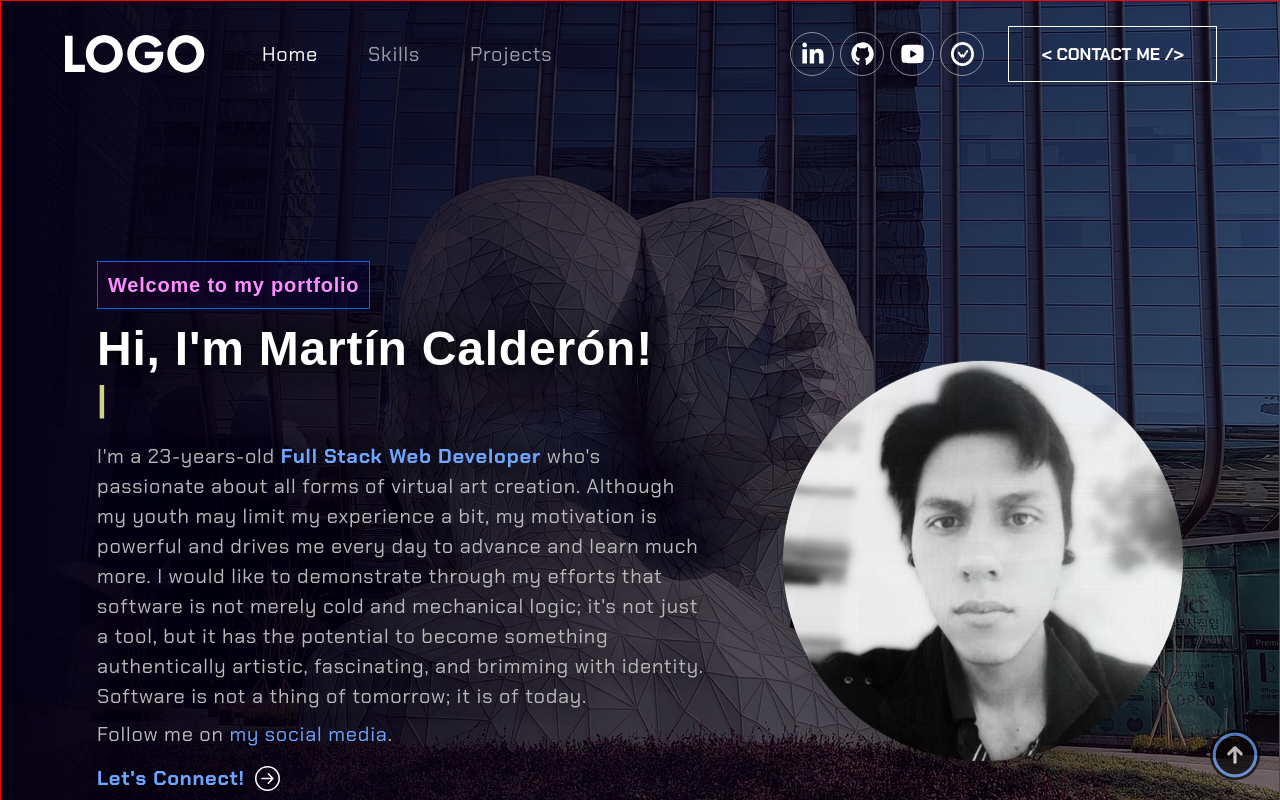
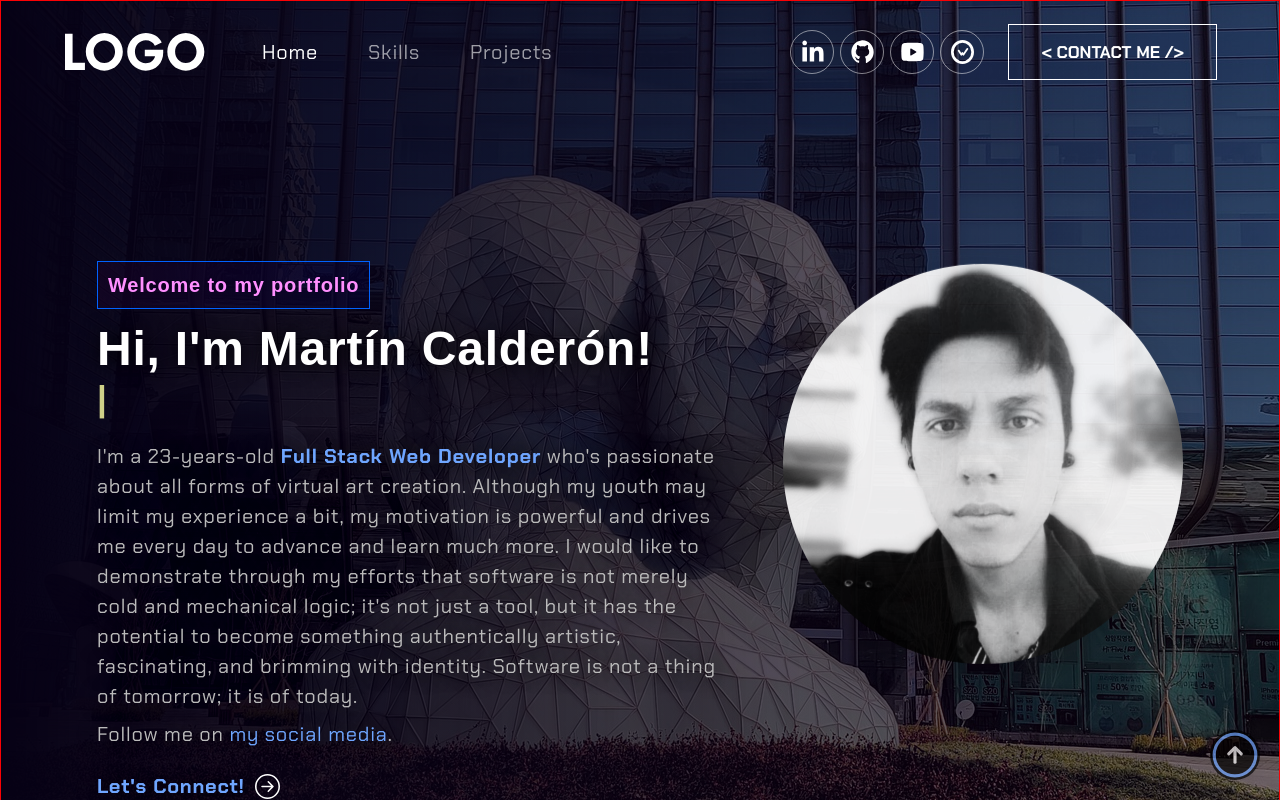
Before and after one commit to ThePushMaker/My_Portfolio_React_Vite, a React (Vite) app: page / in a window 1280 px wide. Shown: the top 800 px of the page. Built offline with nearby package versions, Linux system fonts and the light colour scheme; a web font is replaced by a local one.

Commit message:
feat: add navbar closes automatically when clicked outside of it

```diff
--- a/src/components/Banner/Banner.css
+++ b/src/components/Banner/Banner.css
@@ -38,9 +38,7 @@
   line-height: 1;
   display: block;
 }
-.banner p {
-  width: 96%;
-}
+
 .banner button {
   color: #fff;
   font-weight: 700;
--- a/src/components/Banner/Banner.jsx
+++ b/src/components/Banner/Banner.jsx
@@ -30,14 +30,14 @@ const Banner = () => {
 
   return(
     <>
-      <section className="banner px-6 md:px-14 lg:px-24 mt-0 pt-[260px] pb-[100px]" id="home">
+      <section className="banner px-6 md:px-14 lg:px-24 text-center md:text-start mt-0 pt-[260px] pb-[140px]" id="home">
         <div className="container mx-auto flex">
           <div className="items-center flex flex-wrap">
-            <div className="w-full md:w-1/2 lg:w-7/12">
+            <div className="w-full lg:w-7/12">
               <div>
                 <span className="tagline text-link_disabled_color">Welcome to my portfolio</span>
                 <h1 className="text-4xl md:text-5xl lg:text-5xl mb-3"><span className="textShadow">{"Hi, I'm Martín Calderón! "}</span>
-                  <div className="h-16 md:h-[90px] lg:h-12 mt-2">
+                  <div className="h-16 lg:h-12 mt-2">
                     <span className="wrap text-highlighted_text_color" style={{ fontSize: `${fontSize}px` }}>{ <TypeAnimation />}</span>
                   </div>
                 </h1>
@@ -45,8 +45,8 @@ const Banner = () => {
                 <p className="textShadow">Follow me on <a className="text-link_color hover:text-link_color_hover hover:underline" target="_blank" rel="noreferrer" href="https://linktr.ee/martin_calderon"> my social media</a>.</p>
               </div>
               <div>
-                <a href="#contact">
-                  <button className="mt-4" onClick={() => console.log('connect')}>
+                <a href="#contact" className="flex justify-center md:justify-start" >
+                  <button className="mt-6" onClick={() => console.log('connect')}>
                     <label className="text-link_color hover:text-link_color_hover hover:underline textShadow">
                       {"Let's Connect!"}
                     </label>
@@ -55,9 +55,9 @@ const Banner = () => {
                 </a>
               </div>
             </div>
-            <div className=" md:w-1/2 lg:w-5/12 mt-16 mx-auto">
+            <div className=" md:w-1/2 lg:w-5/12 mt-16 lg:mt-0 mx-auto self-start">
               <div className="">
-                <img className="w-64 md:w-80 lg:w-[400px] rounded-full opacity-[92%] shadow-2xl ml-auto" src={headerImg} alt="Header Img" />
+                <img className="w-96 md:w-80 lg:w-[400px] rounded-full opacity-[92%] shadow-2xl ml-auto" src={headerImg} alt="Header Img" />
               </div>
             </div>
           </div>
--- a/src/components/Contact/Contact.css
+++ b/src/components/Contact/Contact.css
@@ -3,7 +3,7 @@
 }
 
 .bgBannerContacto {
-  background-image: linear-gradient(to right, rgb(35, 22, 82), rgba(14, 0, 17, 0.73)), url("../../assets/img/bg2.jpg");
+  background-image: linear-gradient(to right, rgb(55, 0, 255), rgba(14, 0, 17, 0.73)), url("../../assets/img/bg2.jpg");
   background-position: top center;
   background-size: cover;
   background-repeat: no-repeat;
--- a/src/components/MailchimpForm/Newsletter/Newsletter.jsx
+++ b/src/components/MailchimpForm/Newsletter/Newsletter.jsx
@@ -57,7 +57,7 @@ const clearFields = () => {
                     placeholder="Email Adress"
                     />
                 </div>
-                <div className=" w-[65%] m-auto
+                <div className=" w-52 m-auto
                   md:w-4/12 md:m-0 md:pl-3 "
                 >
                   <button className="newsletter_button w-full bg-[black] bg-opacity-[88%]" type="submit">
--- a/src/components/NavBar/NavBar.css
+++ b/src/components/NavBar/NavBar.css
@@ -1,33 +1,8 @@
 
 /* navbar */
-@media (min-width: 1280) {
-
-}
 
 
-
-.floating-button {
-  position: fixed;
-  bottom: 20px;
-  right: 20px;
-  width: 50px;
-  height: 50px;
-  background-color: black;
-  border-radius: 50%;
-  text-align: center;
-  line-height: 50px;
-  cursor: pointer;
-  opacity: 0.70;
-  z-index: 1;
-  /* transform: scale(1); */
-}
-.floating-button:hover {
-  transition: 0.4s;
-  transform: scale(1.2);
-}
-
 .navbar{
-  padding: 26px 0;
   position: fixed;
   width: 100%;
   top: 0;
@@ -35,7 +10,6 @@
   transition: 0.32s ease-in-out;
 }
 .scrolled {
-  padding: 10px 0;
   /* background-color: rgba(18, 18, 18, 0.85); */
   box-shadow: inset 0px 150px 10px -70px rgba(0,0,0,0.90);
 }
@@ -170,3 +144,22 @@
 .mobileNavbar {
   animation: slideIn 0.4s ease;
 }
+.floating-button {
+  position: fixed;
+  bottom: 20px;
+  right: 20px;
+  width: 50px;
+  height: 50px;
+  background-color: black;
+  border-radius: 50%;
+  text-align: center;
+  line-height: 50px;
+  cursor: pointer;
+  opacity: 0.70;
+  z-index: 1;
+  /* transform: scale(1); */
+}
+.floating-button:hover {
+  transition: 0.4s;
+  transform: scale(1.2);
+}
--- a/src/components/NavBar/NavBar.jsx
+++ b/src/components/NavBar/NavBar.jsx
@@ -1,4 +1,4 @@
-import { useState, useEffect } from "react";
+import { useState, useEffect, useRef } from "react";
 import logo from "../../assets/img/logo.svg";
 import "./NavBar.css";
 import { Link } from "react-router-dom";
@@ -7,7 +7,28 @@ import SocialIcons from "../SocialIcons/SocialIcons"
 const NavBar = () => {
   const [activateLink, setActiveLink] = useState('home');
   const [scrolled, setScrolled] = useState(false);
-  const [menuVisible, setMenuVisible] = useState(false);
+  const [openMobileNavbar, setOpenMobileNavbar] = useState(false);
+  const navbarRef = useRef(null);
+
+  // Manejador de clics fuera de la navbar
+  useEffect(() => {
+    function handleClickOutside(event) {
+      if (navbarRef.current && !navbarRef.current.contains(event.target)) {
+        // Si se hizo clic fuera de la navbar, ciérrala
+        // setNavbarAbierta(false);
+        setOpenMobileNavbar(false);
+      }
+    }
+
+    // Agregar un event listener al documento
+    document.addEventListener("click", handleClickOutside);
+
+    // Limpieza: elimina el event listener cuando el componente se desmonta
+    return () => {
+      document.removeEventListener("click", handleClickOutside);
+    };
+  }, []);
+
 
   useEffect(() => {
     const onScroll = () => {
@@ -25,7 +46,7 @@ const NavBar = () => {
   };
 
   const toggleMenu = () => {
-    setMenuVisible(!menuVisible);
+    setOpenMobileNavbar(!openMobileNavbar);
   };
 
   const URLList = [
@@ -38,11 +59,13 @@ const NavBar = () => {
 
   const navLinkStyles = 'navbar-link lg:text-[17px] lgxl:text-xl';
 
+  const navbarPaddings = 'px-6 md:px-12 lg:px-16 py-6';
+
   return (
     <>
     <div>
-      <nav className={`navbar ${scrolled ? 'scrolled backdrop-blur-sm' : ''} `}>
-        <div className="mx-auto max-w-[1500px] flex justify-between px-6 md:px-12 lg:px-16">
+      <nav className={`${scrolled ? 'scrolled backdrop-blur-sm py-[10px]' : ''} navbar  ${navbarPaddings}`}>
+        <div className="mx-auto max-w-[1500px] flex justify-between ">
 
             <div className="flex items-center w-full justify-between lg:w-fit lg:justify-start">
 
@@ -58,7 +81,7 @@ const NavBar = () => {
                   Home
                 </Link>
                 {/* menu lg */}
-                {location.pathname==='/' && (
+                {location.pathname === '/' && (
                   <>
                     <a
                       href="#skills"
@@ -82,19 +105,21 @@ const NavBar = () => {
                 )}
               </div>
 
-                {/* botn de hamburguesa es el de abajo */}
-                <div>
+                {/*  hamburger button below */}
+                <div ref={navbarRef}>
                   <button
                     className="visible inline lg:invisible lg:hidden svg_link2"
                     type="button" onClick={toggleMenu}
                   >
                     <svg className="w-8" viewBox="0 0 24 24" fill="none" xmlns="http://www.w3.org/2000/svg"><g id="SVGRepo_bgCarrier" stroke-width="0"></g><g id="SVGRepo_tracerCarrier" stroke-linecap="round" stroke-linejoin="round"></g><g id="SVGRepo_iconCarrier"> <path d="M4 6H20M4 12H14M4 18H9" stroke="#ffffff" stroke-width="2" stroke-linecap="round" stroke-linejoin="round"></path> </g></svg>
                   </button>
-                  {/*el  boton de hamburguesa es el de arriba */}
-                  {/* aqui inicia el menu movil */}
-                  {menuVisible && (
-                    <div className="mobileNavbar absolute top-[0] backdrop-blur-md right-0 w-[60vw] md:w-[45vw] bg-[black] shadow-2xl shadow-border_color1 text-white pt-3 pb-7 px-12 bg-opacity-[90%] h-screen visible inline lg:invisible lg:hidden">
-                      <div className="flex justify-end ">
+                  {/*hamburger menu  */}
+                  {openMobileNavbar && (
+                    <div className={`${navbarPaddings} mobileNavbar absolute top-0 backdrop-blur-md right-0 w-[64vw] md:w-[45vw]
+                      bg-[black] shadow-2xl shadow-border_color1 text-white  bg-opacity-[90%] h-screen visible inline
+                      lg:invisible lg:hidden`}
+                    >
+                      <div className="flex justify-end">
                         <button onClick={toggleMenu} className="svg_link1">
                         <span className="">
                           <svg className="w-7" viewBox="0 0 1024 1024" xmlns="http://www.w3.org/2000/svg" fill="#000000"><g id="SVGRepo_bgCarrier" strokeWidth="0"></g><g id="SVGRepo_tracerCarrier" strokeLinecap="round" strokeLinejoin="round"></g><g id="SVGRepo_iconCarrier">
@@ -109,7 +134,7 @@ const NavBar = () => {
                             <a href={item.URL} className="hover:text-link_color_hover"> {item.name}</a>
                           </li>
                         ))}
-                        {/* aqui termina el menu movil */}
+                        {/* here ends hamburger menu */}
                       </ul>
                       <div className="flex justify-center">
                           <SocialIcons />
--- a/src/components/Projects/TabPanelItem/TabPanelItem.jsx
+++ b/src/components/Projects/TabPanelItem/TabPanelItem.jsx
@@ -57,7 +57,7 @@ const TabPanel = (props) => {
 
             // { props.category }
             <button
-              className="shadow-sm shadow-border_color1 hover:shadow-md hover:shadow-neon_color2 button_transparent_rounded flex m-auto justify-center mt-6 w-[25%]
+              className="shadow-sm shadow-border_color1 hover:shadow-md hover:shadow-neon_color2 button_transparent_rounded flex m-auto justify-center mt-6 w-fit
               border-[1.5px] border-solid border-border_color1 bg-[black]"
               onClick={toggleMostrarMas}
             >
--- a/src/components/SocialIcons/SocialIcons.jsx
+++ b/src/components/SocialIcons/SocialIcons.jsx
@@ -32,7 +32,7 @@ const imagesArray = [
     href: 'https://wakatime.com/@dsw47'
   },
 ];
-const stylesLink = 'lgxl:w-11 lgxl:h-11 w-[35px] h-[35px] mr-[6px]';
+const stylesLink = 'w-9 h-9 lgxl:w-11 lgxl:h-11 mr-1.5';
 
 const SocialIcons = () => {
   return(
--- a/src/index.css
+++ b/src/index.css
@@ -55,7 +55,7 @@
   --degradado1: linear-gradient(90deg, #241f80 5.58%, #172672 95.91%); /*used in Articles*/
   --degradado2: linear-gradient(90.21deg, #ac31b0 -5.91%, #341da8 111.58%); /*user in projectItem */
   --degradado3: linear-gradient(180deg, rgba(36, 31, 128, 0) 90.58%, rgb(50, 50, 165) 100.91%); /*used in skills*/
-  --degradado4: linear-gradient(90deg, rgba(36, 31, 127, 0.697) 5.58%, rgba(26, 43, 130, 0.766) 95.91%); /*used in contacto*/
+  --degradado4: linear-gradient(90deg, rgba(118, 34, 178, 0.697) -10.58%, rgba(26, 43, 130, 0.766) 95.91%); /*used in contacto*/
   --normal-font-family: 'Chakra', sans-serif;
   --styled-font-family1: "Cyber", sans-serif;
 
@@ -92,12 +92,6 @@
   background: var(--highlighted_text_color);
 }
 /* hasta aqui scrollbar */
-
-/* Custom fonts */
-*{
-	/* user-select: none; */
-}
-
 
 
 /* default css */
@@ -228,7 +222,7 @@ p.danger {
   color: #ffffff;
   position: relative;
   transition: 0.3s ease-in-out;
-  padding: 18px 34px;
+  padding: 18px 60px;
   /* background-color: transparent; */
   border-radius: 20px;
 }
```
Also changed, not shown: src/components/Contact/Contact.jsx (+7 -7 lines), src/views/MoreAboutMe.jsx (+7 -3 lines), src/assets/img/a/bg1.jpg (added), src/assets/img/bg1.jpg.
